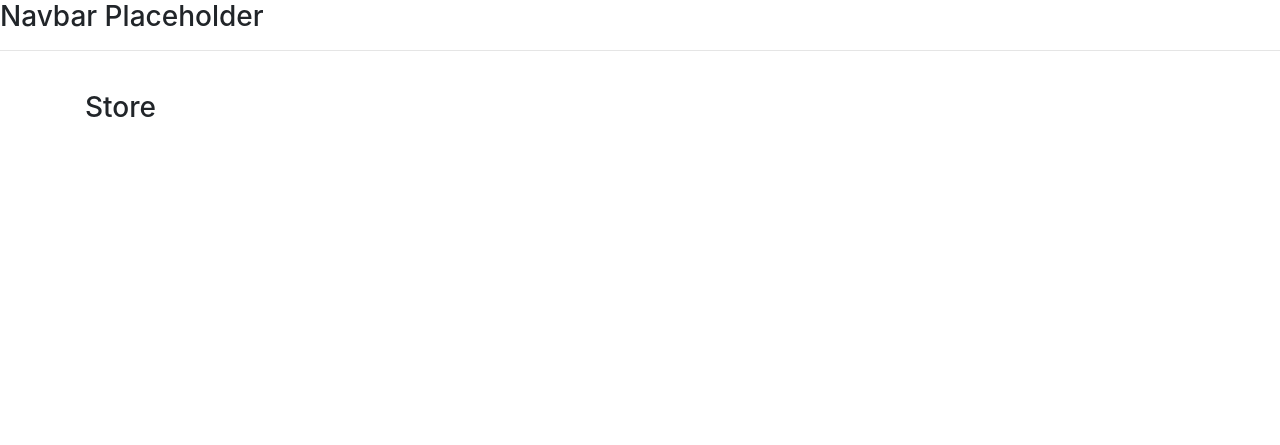
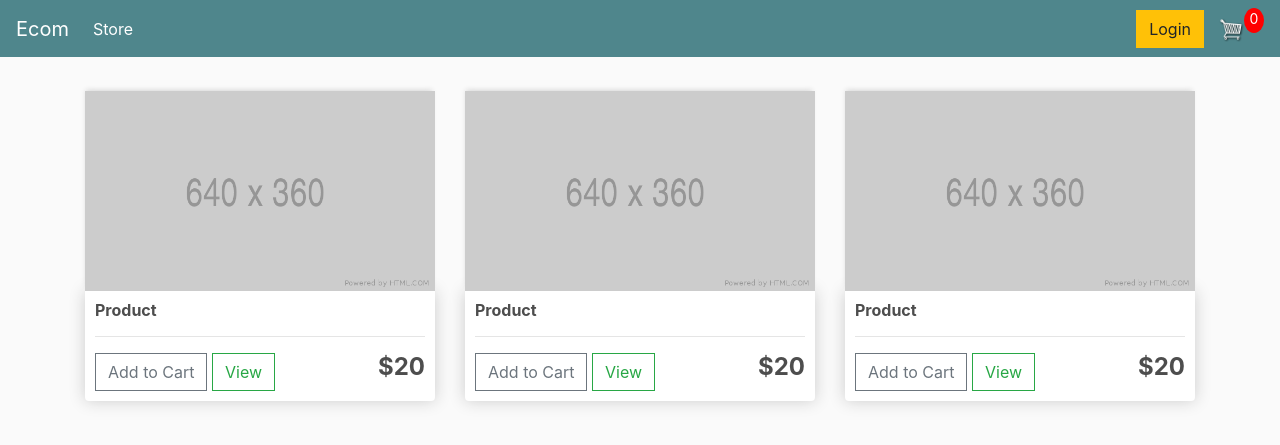
Before and after one commit to YASHBHATTER/ecommerce, a Django app: page / in a window 1280 px wide. Shown: the top 445 px of the page. Run offline with Django 3.2, Linux system fonts and the light colour scheme; some libraries are stand-ins or nearby versions.

Commit message:
Made store page

```diff
--- /dev/null
+++ b/store/static/css/main.css
@@ -0,0 +1,99 @@
+body{
+	background-color: hsl(0, 0%, 98%);
+}
+
+h1,h2,h3,h4,h5,h6{
+	color:hsl(0, 0%, 30%);
+}
+
+.box-element{
+	box-shadow:hsl(0, 0%, 80%) 0 0 16px;
+	background-color: #fff;
+	border-radius: 4px;
+	padding: 10px;
+}
+
+.thumbnail{
+	width: 100%;
+	height: 200px;
+	-webkit-box-shadow: -1px -3px 5px -2px rgba(214,214,214,1);
+    -moz-box-shadow: -1px -3px 5px -2px rgba(214,214,214,1);
+    box-shadow: -1px -3px 5px -2px rgba(214,214,214,1);
+}
+
+.product{
+	border-radius: 0 0 4px 4px;
+}
+
+.bg-dark{
+	background-color: #4f868c!important;
+}
+
+#cart-icon{
+	width:25px;
+	display: inline-block;
+	margin-left: 15px;
+}
+
+#cart-total{
+	display: block;
+	text-align: center;
+	color:#fff;
+	background-color: red;
+	width: 20px;
+	height: 25px;
+	border-radius: 50%;
+	font-size: 14px;
+}
+
+.col-lg-4, .col-lg-6, .col-lg-8, .col-lg-12{
+	margin-top: 10px;
+}
+
+.btn{
+	border-radius: 0;
+}
+
+.row-image{
+	width: 100px;
+}
+
+.form-field{
+	width:250px;
+	display: inline-block;
+	padding: 5px;
+}
+
+.cart-row{
+	display: flex;
+    align-items: flex-stretch;
+    padding-bottom: 10px;
+    margin-bottom: 10px;
+    border-bottom: 1px solid #ececec;
+
+}
+
+.quantity{
+	display: inline-block;
+	font-weight: 700;
+	padding-right:10px;
+
+
+}
+
+.chg-quantity{
+	width: 12px;
+	cursor: pointer;
+	display: block;
+	margin-top: 5px;
+	transition:.1s;
+}
+
+.chg-quantity:hover{
+	opacity: .6;
+}
+
+
+.hidden{
+	display: none!important;
+}
--- a/store/templates/store/main.html
+++ b/store/templates/store/main.html
@@ -1,37 +1,44 @@
 <!DOCTYPE html>
 {% load static %}
 <html>
-
 <head>
 	<title>Ecom</title>
 
 	<meta name="viewport" content="width=device-width, initial-scale=1, maximum-scale=1, minimum-scale=1" />
 
-    <link rel="stylesheet" href="https://stackpath.bootstrapcdn.com/bootstrap/4.4.1/css/bootstrap.min.css"
-        integrity="sha384-Vkoo8x4CGsO3+Hhxv8T/Q5PaXtkKtu6ug5TOeNV6gBiFeWPGFN9MuhOf23Q9Ifjh" crossorigin="anonymous">
+	<link rel="stylesheet" href="https://stackpath.bootstrapcdn.com/bootstrap/4.4.1/css/bootstrap.min.css" integrity="sha384-Vkoo8x4CGsO3+Hhxv8T/Q5PaXtkKtu6ug5TOeNV6gBiFeWPGFN9MuhOf23Q9Ifjh" crossorigin="anonymous">
 
 	<link rel="stylesheet" type="text/css" href="{% static 'css/main.css' %}">
 
 </head>
-
 <body>
 
+	<nav class="navbar navbar-expand-lg navbar-dark bg-dark">
+	  <a class="navbar-brand" href="{% url 'store' %}">Ecom</a>
+	  <button class="navbar-toggler" type="button" data-toggle="collapse" data-target="#navbarSupportedContent" aria-controls="navbarSupportedContent" aria-expanded="false" aria-label="Toggle navigation">
+	    <span class="navbar-toggler-icon"></span>
+	  </button>
 
-    <script src="https://code.jquery.com/jquery-3.4.1.slim.min.js"
-        integrity="sha384-J6qa4849blE2+poT4WnyKhv5vZF5SrPo0iEjwBvKU7imGFAV0wwj1yYfoRSJoZ+n"
-        crossorigin="anonymous"></script>
+	  <div class="collapse navbar-collapse" id="navbarSupportedContent">
+	    <ul class="navbar-nav mr-auto">
+	      <li class="nav-item active">
+	        <a class="nav-link" href="{% url 'store' %}">Store <span class="sr-only">(current)</span></a>
+	      </li>
 
-    <script src="https://cdn.jsdelivr.net/npm/popper.js@1.16.0/dist/umd/popper.min.js"
-        integrity="sha384-Q6E9RHvbIyZFJoft+2mJbHaEWldlvI9IOYy5n3zV9zzTtmI3UksdQRVvoxMfooAo"
-        crossorigin="anonymous"></script>
+	    </ul>
 
-    <script src="https://stackpath.bootstrapcdn.com/bootstrap/4.4.1/js/bootstrap.min.js"
-        integrity="sha384-wfSDF2E50Y2D1uUdj0O3uMBJnjuUD4Ih7YwaYd1iqfktj0Uod8GCExl3Og8ifwB6"
-        crossorigin="anonymous"></script>
+	    <div class="form-inline my-2 my-lg-0">
+	     	<a href="#"class="btn btn-warning">Login</a>
 
+	     	<a href="{% url 'cart' %}">
+	    		<img  id="cart-icon" src="{% static 'images/cart.png' %}">
+	    	</a>
+	    	<p id="cart-total">0</p>
 
-        <h3>Navbar Placeholder</h3>
-        <hr>
+	    </div>
+
+	  </div>
+	</nav>
 
      <div class="container">
             <br>
@@ -42,6 +49,10 @@
          </div>
 
 
+	<script src="https://code.jquery.com/jquery-3.4.1.slim.min.js" integrity="sha384-J6qa4849blE2+poT4WnyKhv5vZF5SrPo0iEjwBvKU7imGFAV0wwj1yYfoRSJoZ+n" crossorigin="anonymous"></script>
+
+	<script src="https://cdn.jsdelivr.net/npm/popper.js@1.16.0/dist/umd/popper.min.js" integrity="sha384-Q6E9RHvbIyZFJoft+2mJbHaEWldlvI9IOYy5n3zV9zzTtmI3UksdQRVvoxMfooAo" crossorigin="anonymous"></script>
+
+	<script src="https://stackpath.bootstrapcdn.com/bootstrap/4.4.1/js/bootstrap.min.js" integrity="sha384-wfSDF2E50Y2D1uUdj0O3uMBJnjuUD4Ih7YwaYd1iqfktj0Uod8GCExl3Og8ifwB6" crossorigin="anonymous"></script>
 </body>
-
 </html>
--- a/store/templates/store/store.html
+++ b/store/templates/store/store.html
@@ -2,6 +2,52 @@
 {% load static %}
 {% block content %}
 
-    <h3>Store</h3>
+    <div class="row">
+        <!-- COLUMN 1 STARTS -->
+        <div class="col-lg-4">
+            <img class="thumbnail" src="{% static 'images/placeholder.png' %}" alt="">
+            <div class="box-element product">
+
+                <h6><strong>Product</strong></h6>
+                <hr>
+                <button  class="btn btn-outline-secondary add-btn">Add to Cart</button>
+		        <a class="btn btn-outline-success" href="#">View</a>
+		        <h4 style="display: inline-block; float: right"><strong>$20</strong></h4>
+
+            </div>
+        </div>
+        <!-- COLUMN 1 END  -->
+
+        <!-- COLUMN 2 STARTS -->
+        <div class="col-lg-4">
+            <img class="thumbnail" src="{% static 'images/placeholder.png' %}" alt="">
+            <div class="box-element product">
+
+                <h6><strong>Product</strong></h6>
+                <hr>
+                <button  class="btn btn-outline-secondary add-btn">Add to Cart</button>
+		        <a class="btn btn-outline-success" href="#">View</a>
+		        <h4 style="display: inline-block; float: right"><strong>$20</strong></h4>
+
+            </div>
+        </div>
+        <!-- COLUMN 2 END  -->
+
+        <!-- COLUMN 3 STARTS -->
+        <div class="col-lg-4">
+            <img class="thumbnail" src="{% static 'images/placeholder.png' %}" alt="">
+            <div class="box-element product">
+
+                <h6><strong>Product</strong></h6>
+                <hr>
+
+                <button  class="btn btn-outline-secondary add-btn">Add to Cart</button>
+		        <a class="btn btn-outline-success" href="#">View</a>
+		        <h4 style="display: inline-block; float: right"><strong>$20</strong></h4>
+
+            </div>
+        </div>
+        <!-- COLUMN 3 END  -->
+    </div>
 
 {% endblock content %}
```
Also changed, not shown: store/static/images/placeholder.png (added). Lines whose indentation alone changed are shown as unchanged.
